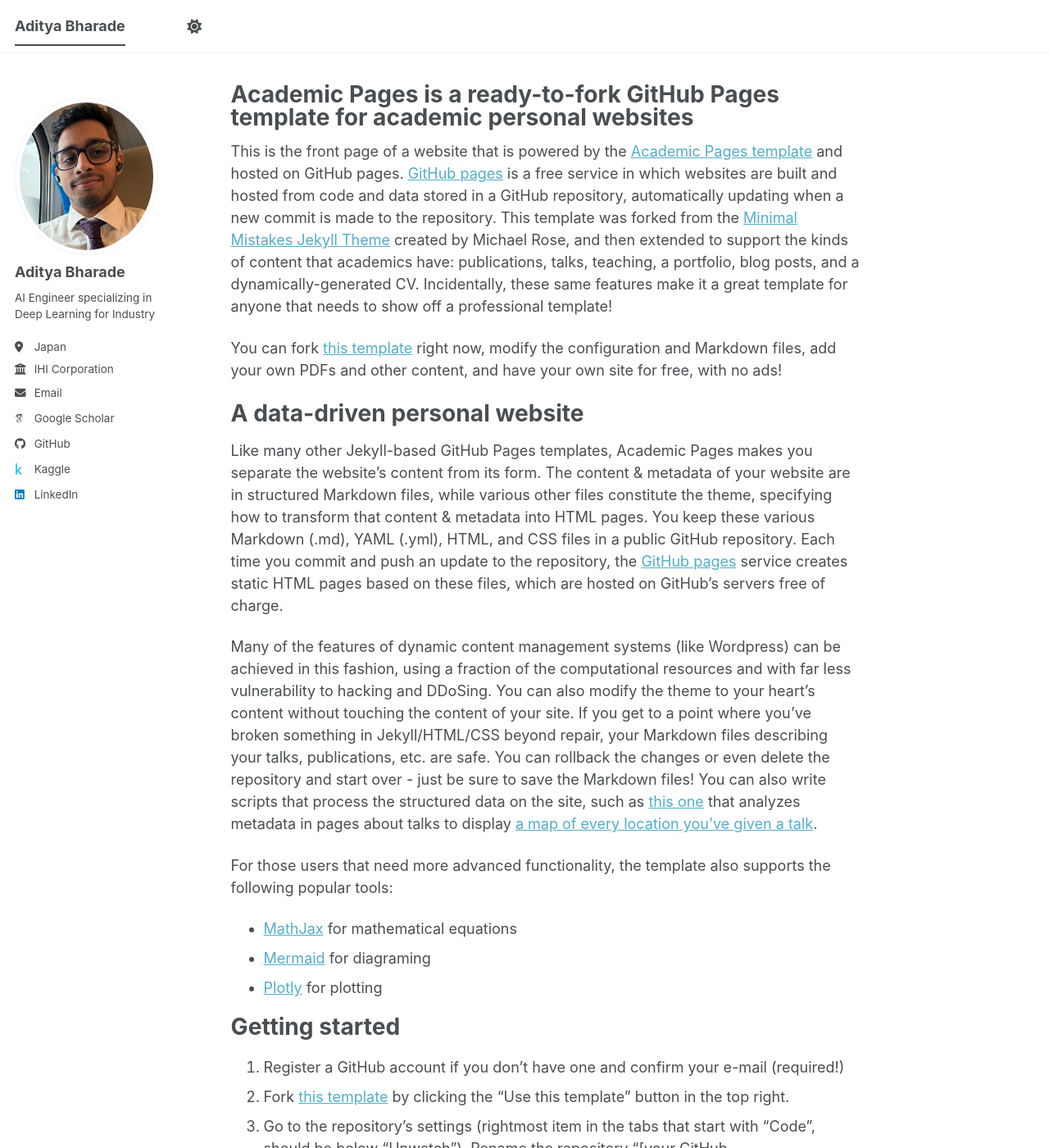
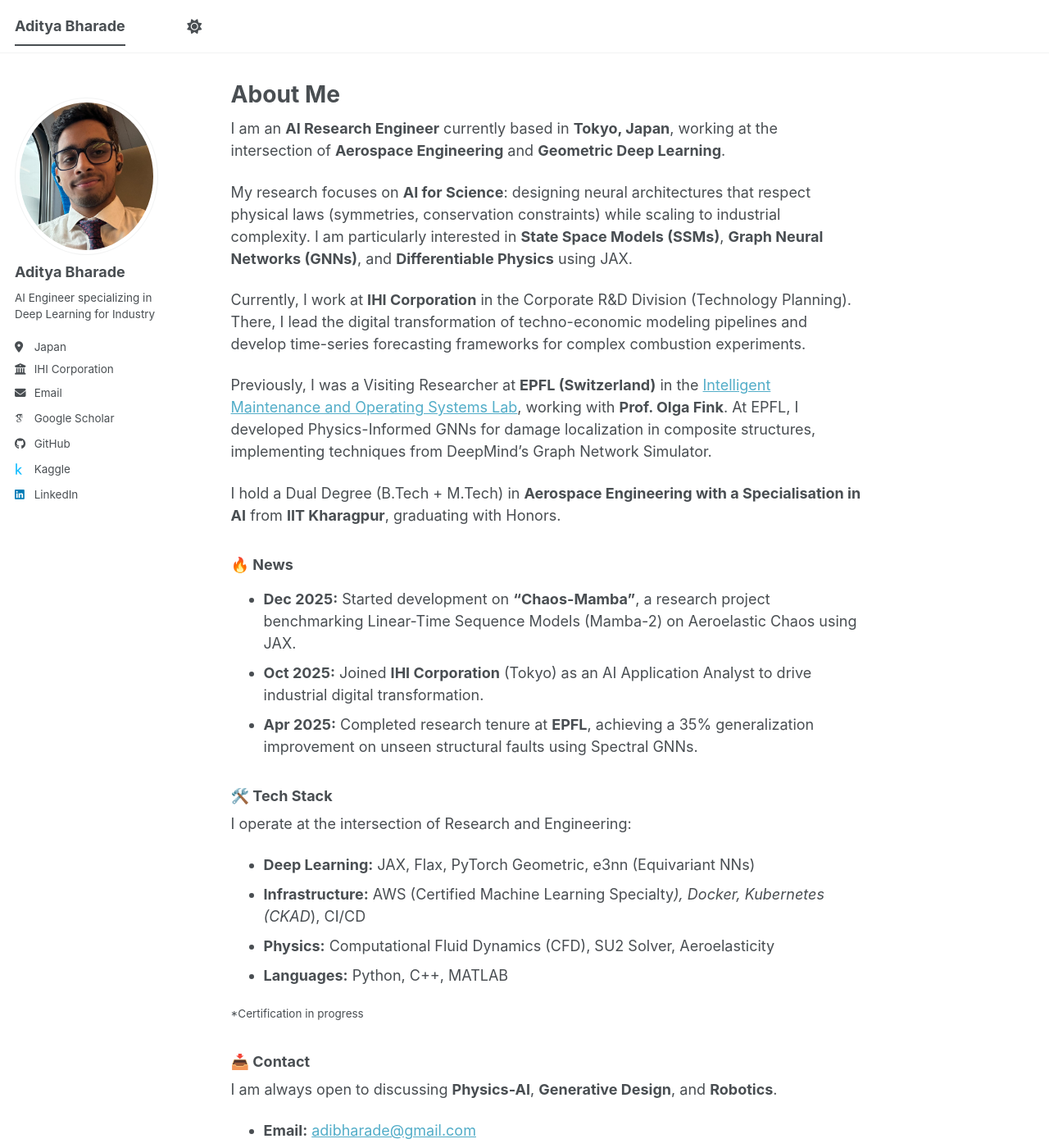
Before and after one commit to bharade/bharade.github.io, a Jekyll site: the page built from _pages/about.md, in a window 1280 px wide and 1400 px high. Shown: the whole window at 82% size. Built offline with Jekyll 4.4.1, drawn with Linux system fonts in a browser that asks for light colours; some web fonts are replaced; a script bundle is joined from its source files by our own code; library files that are not in the unit come from our copies; some of the changed text lies outside the part shown.

Commit message:
update about

```diff
--- a/_pages/about.md
+++ b/_pages/about.md
@@ -1,56 +1,40 @@
 ---
 permalink: /
-title: "Academic Pages is a ready-to-fork GitHub Pages template for academic personal websites"
+title: "About Me"
+excerpt: "About me"
 author_profile: true
 redirect_from:
   - /about/
   - /about.html
 ---
 
-This is the front page of a website that is powered by the [Academic Pages template](https://github.com/academicpages/academicpages.github.io) and hosted on GitHub pages. [GitHub pages](https://pages.github.com) is a free service in which websites are built and hosted from code and data stored in a GitHub repository, automatically updating when a new commit is made to the repository. This template was forked from the [Minimal Mistakes Jekyll Theme](https://mmistakes.github.io/minimal-mistakes/) created by Michael Rose, and then extended to support the kinds of content that academics have: publications, talks, teaching, a portfolio, blog posts, and a dynamically-generated CV. Incidentally, these same features make it a great template for anyone that needs to show off a professional template!
+I am an **AI Research Engineer** currently based in **Tokyo, Japan**, working at the intersection of **Aerospace Engineering** and **Geometric Deep Learning**.
 
- You can fork [this template](https://github.com/academicpages/academicpages.github.io) right now, modify the configuration and Markdown files, add your own PDFs and other content, and have your own site for free, with no ads!
+My research focuses on **AI for Science**: designing neural architectures that respect physical laws (symmetries, conservation constraints) while scaling to industrial complexity. I am particularly interested in **State Space Models (SSMs)**, **Graph Neural Networks (GNNs)**, and **Differentiable Physics** using JAX.
 
-A data-driven personal website
-======
-Like many other Jekyll-based GitHub Pages templates, Academic Pages makes you separate the website's content from its form. The content & metadata of your website are in structured Markdown files, while various other files constitute the theme, specifying how to transform that content & metadata into HTML pages. You keep these various Markdown (.md), YAML (.yml), HTML, and CSS files in a public GitHub repository. Each time you commit and push an update to the repository, the [GitHub pages](https://pages.github.com/) service creates static HTML pages based on these files, which are hosted on GitHub's servers free of charge.
+Currently, I work at **IHI Corporation** in the Corporate R&D Division (Technology Planning). There, I lead the digital transformation of techno-economic modeling pipelines and develop time-series forecasting frameworks for complex combustion experiments.
 
-Many of the features of dynamic content management systems (like Wordpress) can be achieved in this fashion, using a fraction of the computational resources and with far less vulnerability to hacking and DDoSing. You can also modify the theme to your heart's content without touching the content of your site. If you get to a point where you've broken something in Jekyll/HTML/CSS beyond repair, your Markdown files describing your talks, publications, etc. are safe. You can rollback the changes or even delete the repository and start over - just be sure to save the Markdown files! You can also write scripts that process the structured data on the site, such as [this one](https://github.com/academicpages/academicpages.github.io/blob/master/talkmap.ipynb) that analyzes metadata in pages about talks to display [a map of every location you've given a talk](https://academicpages.github.io/talkmap.html).
+Previously, I was a Visiting Researcher at **EPFL (Switzerland)** in the [Intelligent Maintenance and Operating Systems Lab](https://imos.epfl.ch/), working with **Prof. Olga Fink**. At EPFL, I developed Physics-Informed GNNs for damage localization in composite structures, implementing techniques from DeepMind's Graph Network Simulator.
 
-For those users that need more advanced functionality, the template also supports the following popular tools:
-- [MathJax](https://www.mathjax.org/) for mathematical equations
-- [Mermaid](https://mermaid.js.org/) for diagraming
-- [Plotly](https://plotly.com/javascript/) for plotting
+I hold a Dual Degree (B.Tech + M.Tech) in **Aerospace Engineering with a Specialisation in AI** from **IIT Kharagpur**, graduating with Honors.
 
-Getting started
-======
-1. Register a GitHub account if you don't have one and confirm your e-mail (required!)
-1. Fork [this template](https://github.com/academicpages/academicpages.github.io) by clicking the "Use this template" button in the top right.
-1. Go to the repository's settings (rightmost item in the tabs that start with "Code", should be below "Unwatch"). Rename the repository "[your GitHub username].github.io", which will also be your website's URL.
-1. Set site-wide configuration and create content & metadata (see below -- also see [this set of diffs](https://archive.is/3TPas) showing what files were changed to set up [an example site](https://getorg-testacct.github.io) for a user with the username "getorg-testacct")
-1. Upload any files (like PDFs, .zip files, etc.) to the files/ directory. They will appear at https://[your GitHub username].github.io/files/example.pdf.
-1. Check status by going to the repository settings, in the "GitHub pages" section
+### 🔥 News
+*   **Dec 2025:** Started development on **"Chaos-Mamba"**, a research project benchmarking Linear-Time Sequence Models (Mamba-2) on Aeroelastic Chaos using JAX.
+*   **Oct 2025:** Joined **IHI Corporation** (Tokyo) as an AI Application Analyst to drive industrial digital transformation.
+*   **Apr 2025:** Completed research tenure at **EPFL**, achieving a 35% generalization improvement on unseen structural faults using Spectral GNNs.
 
-Site-wide configuration
-------
-The main configuration file for the site is in the base directory in [_config.yml](https://github.com/academicpages/academicpages.github.io/blob/master/_config.yml), which defines the content in the sidebars and other site-wide features. You will need to replace the default variables with ones about yourself and your site's github repository. The configuration file for the top menu is in [_data/navigation.yml](https://github.com/academicpages/academicpages.github.io/blob/master/_data/navigation.yml). For example, if you don't have a portfolio or blog posts, you can remove those items from that navigation.yml file to remove them from the header.
+### 🛠️ Tech Stack
+I operate at the intersection of Research and Engineering:
 
-Create content & metadata
-------
-For site content, there is one Markdown file for each type of content, which are stored in directories like _publications, _talks, _posts, _teaching, or _pages. For example, each talk is a Markdown file in the [_talks directory](https://github.com/academicpages/academicpages.github.io/tree/master/_talks). At the top of each Markdown file is structured data in YAML about the talk, which the theme will parse to do lots of cool stuff. The same structured data about a talk is used to generate the list of talks on the [Talks page](https://academicpages.github.io/talks), each [individual page](https://academicpages.github.io/talks/2012-03-01-talk-1) for specific talks, the talks section for the [CV page](https://academicpages.github.io/cv), and the [map of places you've given a talk](https://academicpages.github.io/talkmap.html) (if you run this [python file](https://github.com/academicpages/academicpages.github.io/blob/master/talkmap.py) or [Jupyter notebook](https://github.com/academicpages/academicpages.github.io/blob/master/talkmap.ipynb), which creates the HTML for the map based on the contents of the _talks directory).
+*   **Deep Learning:** JAX, Flax, PyTorch Geometric, e3nn (Equivariant NNs)
+*   **Infrastructure:** AWS (Certified Machine Learning Specialty*), Docker, Kubernetes (CKAD*), CI/CD
+*   **Physics:** Computational Fluid Dynamics (CFD), SU2 Solver, Aeroelasticity
+*   **Languages:** Python, C++, MATLAB
 
-**Markdown generator**
+<small>*Certification in progress</small>
 
-The repository includes [a set of Jupyter notebooks](https://github.com/academicpages/academicpages.github.io/tree/master/markdown_generator
-) that converts a CSV containing structured data about talks or presentations into individual Markdown files that will be properly formatted for the Academic Pages template. The sample CSVs in that directory are the ones I used to create my own personal website at stuartgeiger.com. My usual workflow is that I keep a spreadsheet of my publications and talks, then run the code in these notebooks to generate the Markdown files, then commit and push them to the GitHub repository.
-
-How to edit your site's GitHub repository
-------
-Many people use a git client to create files on their local computer and then push them to GitHub's servers. If you are not familiar with git, you can directly edit these configuration and Markdown files directly in the github.com interface. Navigate to a file (like [this one](https://github.com/academicpages/academicpages.github.io/blob/master/_talks/2012-03-01-talk-1.md) and click the pencil icon in the top right of the content preview (to the right of the "Raw | Blame | History" buttons). You can delete a file by clicking the trashcan icon to the right of the pencil icon. You can also create new files or upload files by navigating to a directory and clicking the "Create new file" or "Upload files" buttons.
-
-Example: editing a Markdown file for a talk
-![Editing a Markdown file for a talk](/images/editing-talk.png)
-
-For more info
-------
-More info about configuring Academic Pages can be found in [the guide](https://academicpages.github.io/markdown/), the [growing wiki](https://github.com/academicpages/academicpages.github.io/wiki), and you can always [ask a question on GitHub](https://github.com/academicpages/academicpages.github.io/discussions). The [guides for the Minimal Mistakes theme](https://mmistakes.github.io/minimal-mistakes/docs/configuration/) (which this theme was forked from) might also be helpful.
+### 📥 Contact
+I am always open to discussing **Physics-AI**, **Generative Design**, and **Robotics**.
+*   **Email:** [adibharade@gmail.com](mailto:adibharade@gmail.com)
+*   **LinkedIn:** [linkedin.com/in/Aditya Bharade](https://www.linkedin.com/in/aditya-bharade)
+*   **GitHub:** [github.com/bharade](https://github.com/bharade)
```
